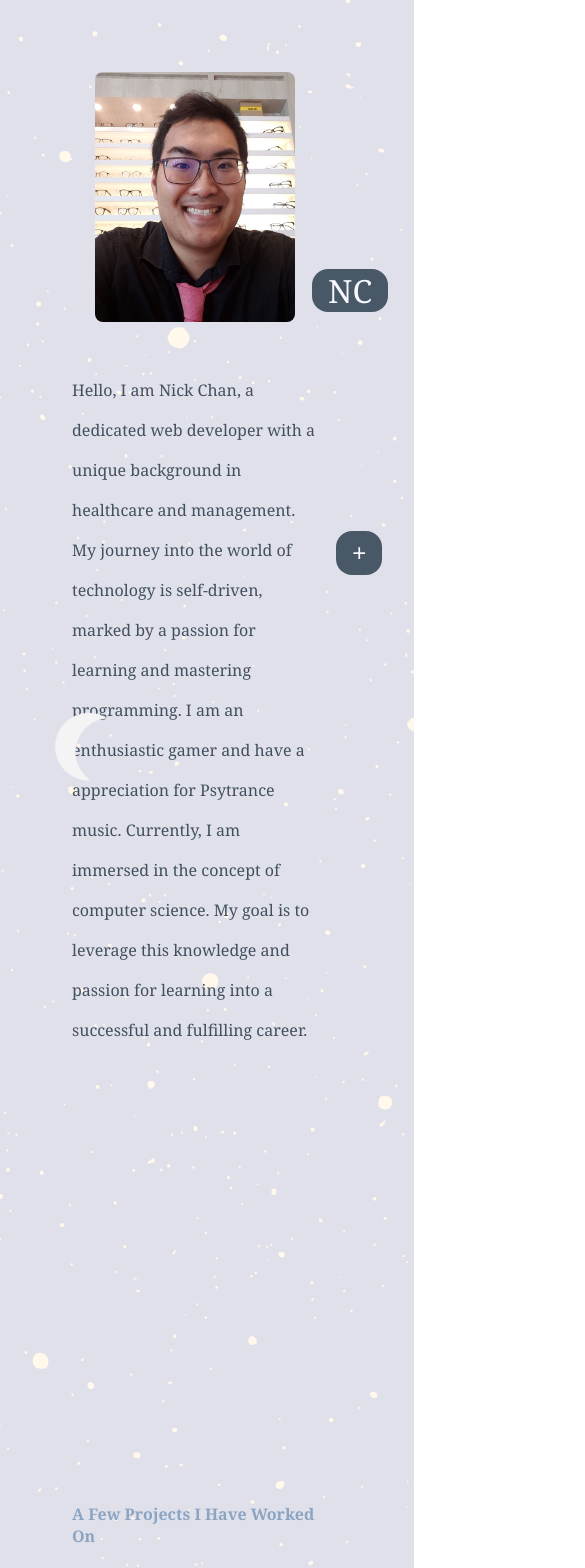
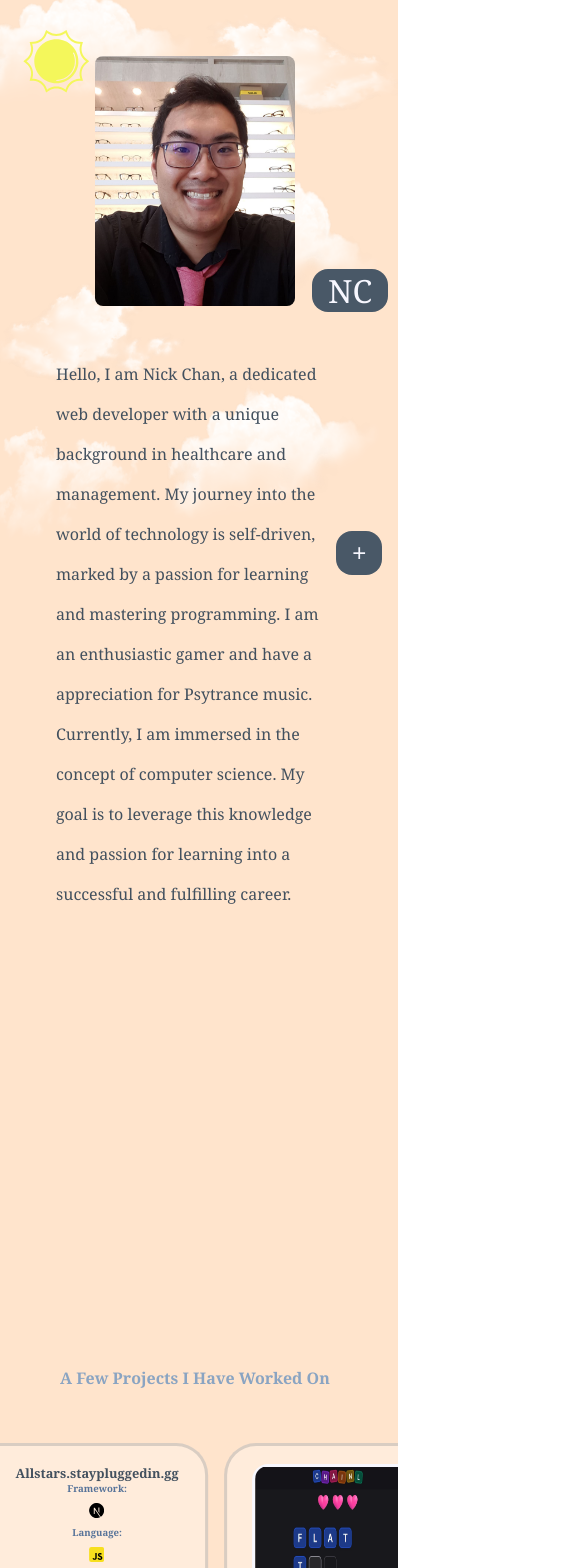
Before and after one commit to NickHChan/PortfolioPage, a Next.js app: page / in a window 390 px wide. Shown: the top 1568 px of the page, 585 px wide, since content can reach past the window. Built offline with nearby package versions, Linux system fonts and the light colour scheme.

Commit message:
changed media queries for portait mode phones to make html base not have overflowX, also added media queries for footer hover buttons

```diff
--- a/src/app/components/footer/Footer.module.css
+++ b/src/app/components/footer/Footer.module.css
@@ -36,6 +36,7 @@
     margin-right: -4rem;
 }
 .subMenuBG{
+    background-color: aqua;
     display: flex;
     height: 200px;
     width: 200px;
@@ -65,11 +66,35 @@
     .hoverMenu{
         font-size: 1.5rem;
     }
+    .button{
+        font-size: 20px;
+    }
+    .subMenuButtonContainer{
+        margin-right: -2.5rem;
+    }
+    .subMenuBG{
+        width: 170px;
+        height: 170px;
+        margin-bottom: 2rem;
+    }
 }
 
 @media (max-width: 1090px){
     .footer{
         right: 2%;
+    }
+    .button{
+        font-size: 15px;
+    }
+    .subMenuButtonContainer{
+        margin-right: -1rem;
+    }
+    .subMenuBG{
+        width: 150px;
+        height: 150px;
+    }
+    .button:hover{
+        scale: 1.2;
     }
 }
 
@@ -77,4 +102,13 @@
     .footer{
         bottom: 30%;
     }
+    .button{
+        font-size: 13px;
+    }
+    .subMenuButtonContainer{
+        margin-right: -0.4rem;
+    }
+    .button:hover{
+        scale: 1.1;
+    }
 }
--- a/src/app/components/projects/project.module.css
+++ b/src/app/components/projects/project.module.css
@@ -34,14 +34,17 @@
 
 /* md */
 @media (max-width: 768px) {
+    .projectBody{
+        height: 150px;
+        margin-bottom: 80%;
+    }
+    .stickyBody{
+        flex-direction: column;
+        height: 800px;
+        width: 2500px;
+    }
     .projectInfoContainer{
-        left: 43%;
+        gap: 1rem;
+        left: 20%;
     }
 }
-
-/* sm */
-@media (max-width: 640px) {
-    .projectInfoContainer{
-        left: 44%;
-    }
-}
--- a/src/app/components/reuse/Projectbase.module.css
+++ b/src/app/components/reuse/Projectbase.module.css
@@ -145,7 +145,7 @@
         width: 250px;
     }
     .header{
-        font-size: 1rem;
+        font-size: 0.8rem;
     }
     .summary{
         width: 200px;
--- a/src/app/globals.css
+++ b/src/app/globals.css
@@ -17,3 +17,10 @@ body{
   color: #42505eff;
   overflow-x: hidden;
 }
+
+@media (max-width: 768px){
+  html{
+    overflow-x: hidden;
+    margin: -1rem;
+  }
+}
```
